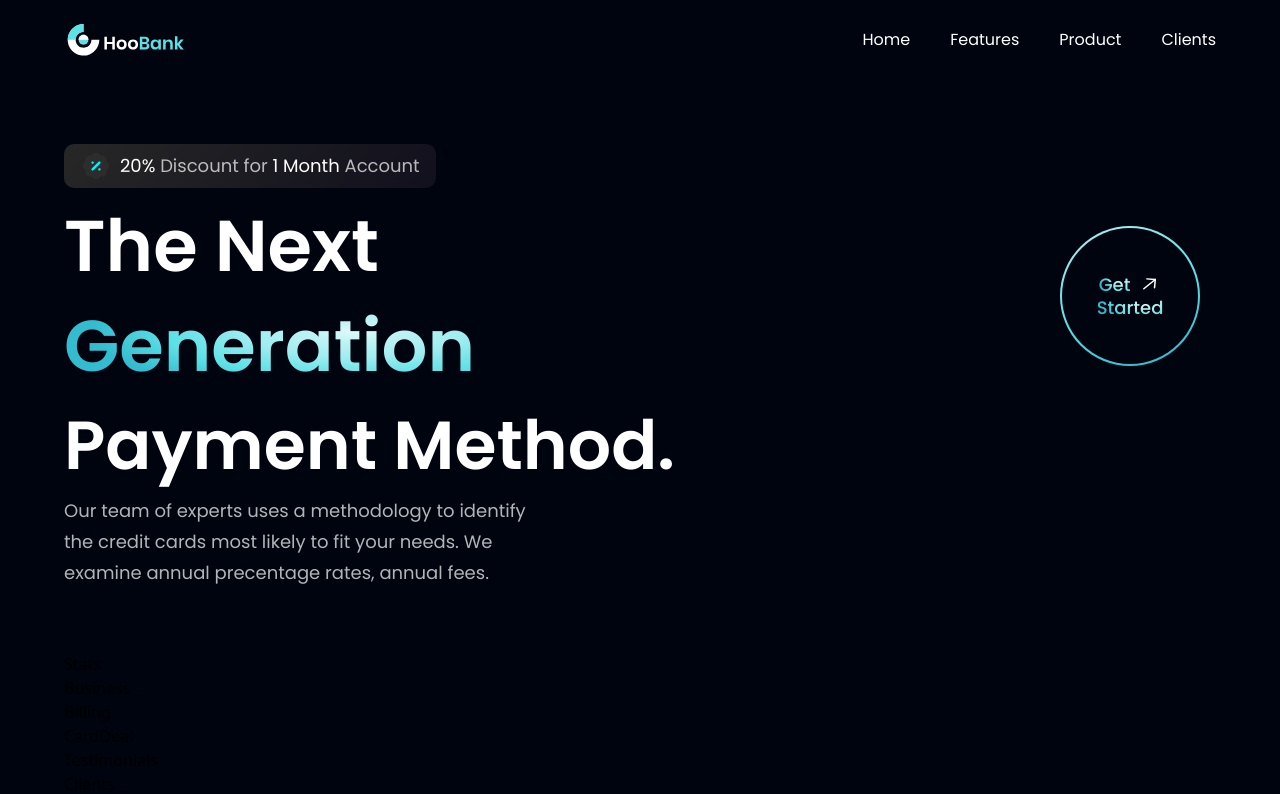
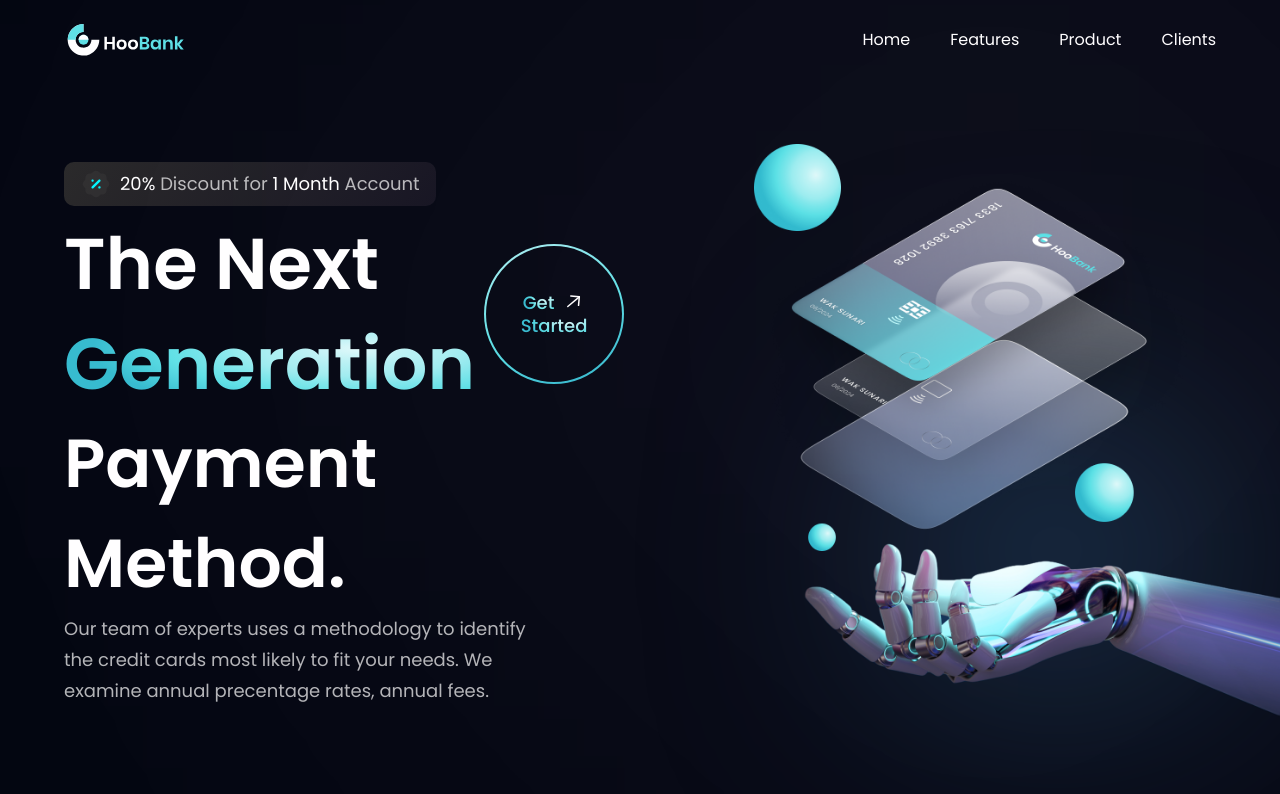
Before and after one commit to Theresececilia/bank-app, a React (Vite) app: page / in a window 1280 px wide. Shown: the top 794 px of the page. Built offline with nearby package versions, Linux system fonts and the light colour scheme.

Commit message:
add hero section design

```diff
--- a/src/components/Hero.jsx
+++ b/src/components/Hero.jsx
@@ -9,7 +9,7 @@
       <div className={`flex-1 ${styles.flexStart} flex-col xl:px-0 sm:px-16 px-6`} >
         <div className={`flex flex-row items-center py-[6px] px-4
         bg-discount-gradient rounded-[10px] mb-2`}>
-          <img src={discount} alt='discount' className='w-[32px] h-[32px] ' />
+          <img src={discount} alt='discount' className='w-[32px] h-[32px] '/>
           <p className={`${styles.paragraph} ml-2`} >
             <span className='text-white'>20%
             </span> Discount for {''}
@@ -29,12 +29,20 @@
         </div>
 
         <h1 className='font-poppins font-semibold ss:text-[68px]
-        text-[52px] text-white ss:leading-[100px] leading-[75px] w-full' >
+        text-[52px] text-white ss:leading-[100px] leading-[75px] w-full'>
         Payment Method.</h1>
         <p className={`${styles.paragraph} max-w-[470px] mt-t`} >Our team of experts uses a methodology to identify the credit cards
           most likely to fit your needs. We examine annual precentage rates,
           annual fees.</p>
-
+      </div>
+      <div className={`flex-1 flex ${styles.flexCenter} md:my-0 my-10 relative`} >
+        <img src={robot} alt='billing' className='w-[100%] h-[100%] relative z-[5]'/>
+        <div className='absolute z-[0] w-[40%] h-[35%] top-0 pink__gradient' />
+        <div className='absolute z-[1] w-[80%] h-[80%] rounded-full bottom-40 white__gradient' />
+        <div className='absolute z-[0] w-[50%] h-[50%] right-20 bottom-20 blue__gradient' />
+        <div className={`ss:hidden ${styles.flexCenter}`}>
+          <GetStarted />
+        </div>
       </div>
     </section>
   )
```
